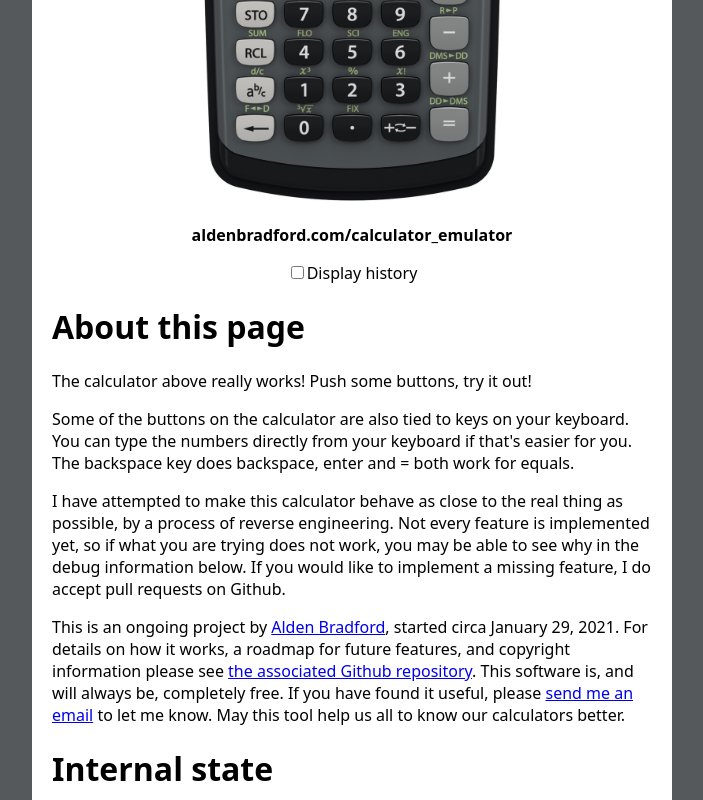
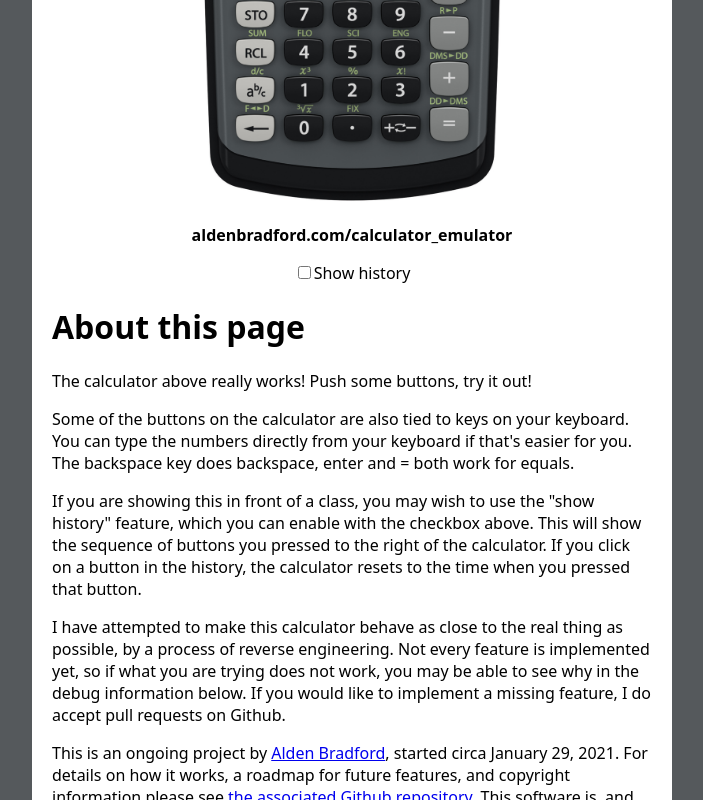
Before and after one commit to AldenMB/calculator_emulator, a plain HTML site: page index.html in a window 1280 px wide. Shown: the part 420-1220 px from the top of the page, without its empty margins (288-991 px from the left). Drawn offline with Linux system fonts and the light colour scheme.

Commit message:
describe history tool

```diff
--- a/index.html
+++ b/index.html
@@ -694,7 +694,7 @@
 
 <p id="url">aldenbradford.com/calculator_emulator</p>
 
-<p id="history_checkbox"><input type="checkbox" name="enable_history" id="enable_history"/><label for="enable_history">Display history</label></p>
+<p id="history_checkbox"><input type="checkbox" name="enable_history" id="enable_history"/><label for="enable_history">Show history</label></p>
 
 <h1>About this page</h1>
 <p>
@@ -704,6 +704,8 @@ The calculator above really works! Push some buttons, try it out!
 <p>
 Some of the buttons on the calculator are also tied to keys on your keyboard. You can type the numbers directly from your keyboard if that's easier for you. The backspace key does backspace, enter and = both work for equals.
 </p>
+
+<p>If you are showing this in front of a class, you may wish to use the "show history" feature, which you can enable with the checkbox above. This will show the sequence of buttons you pressed to the right of the calculator. If you click on a button in the history, the calculator resets to the time when you pressed that button.</p>
 
 <p>
 I have attempted to make this calculator behave as close to the real thing as possible, by a process of reverse engineering. Not every feature is implemented yet, so if what you are trying does not work, you may be able to see why in the debug information below. If you would like to implement a missing feature, I do accept pull requests on Github.
```
